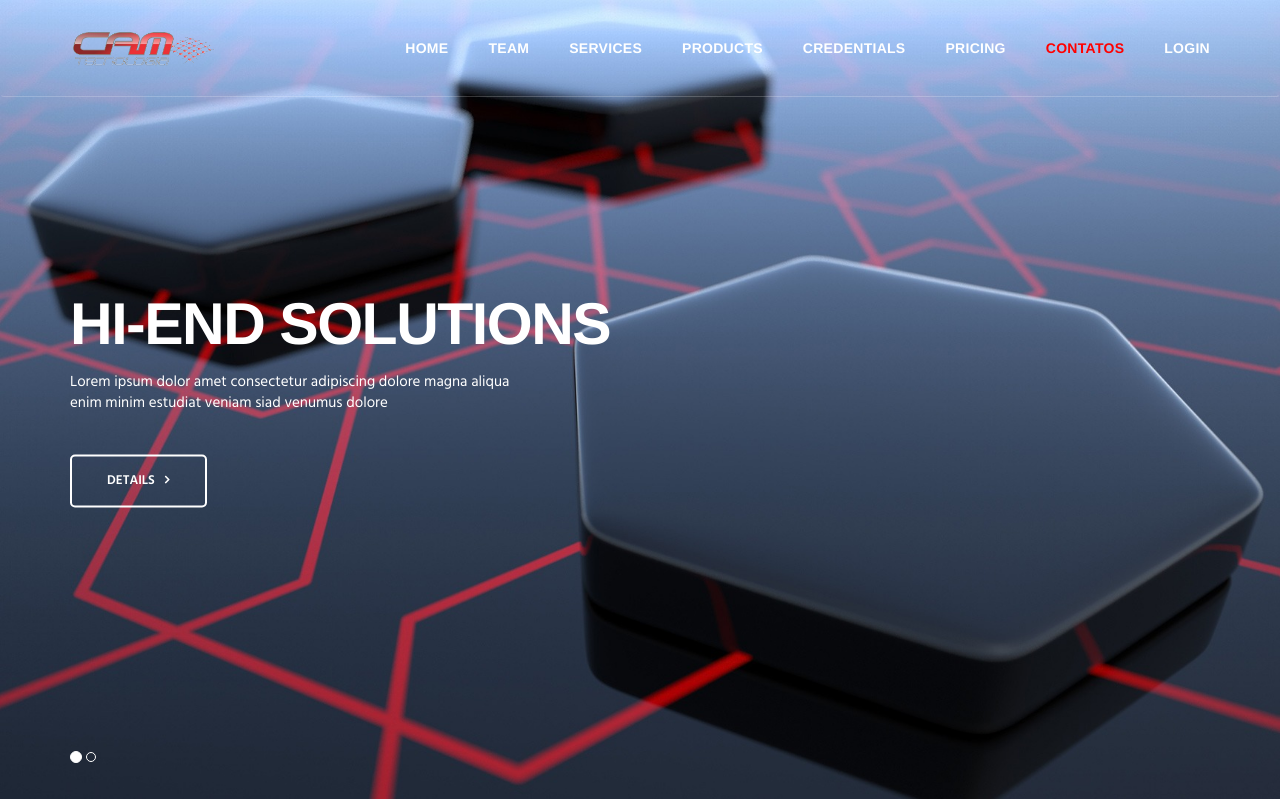
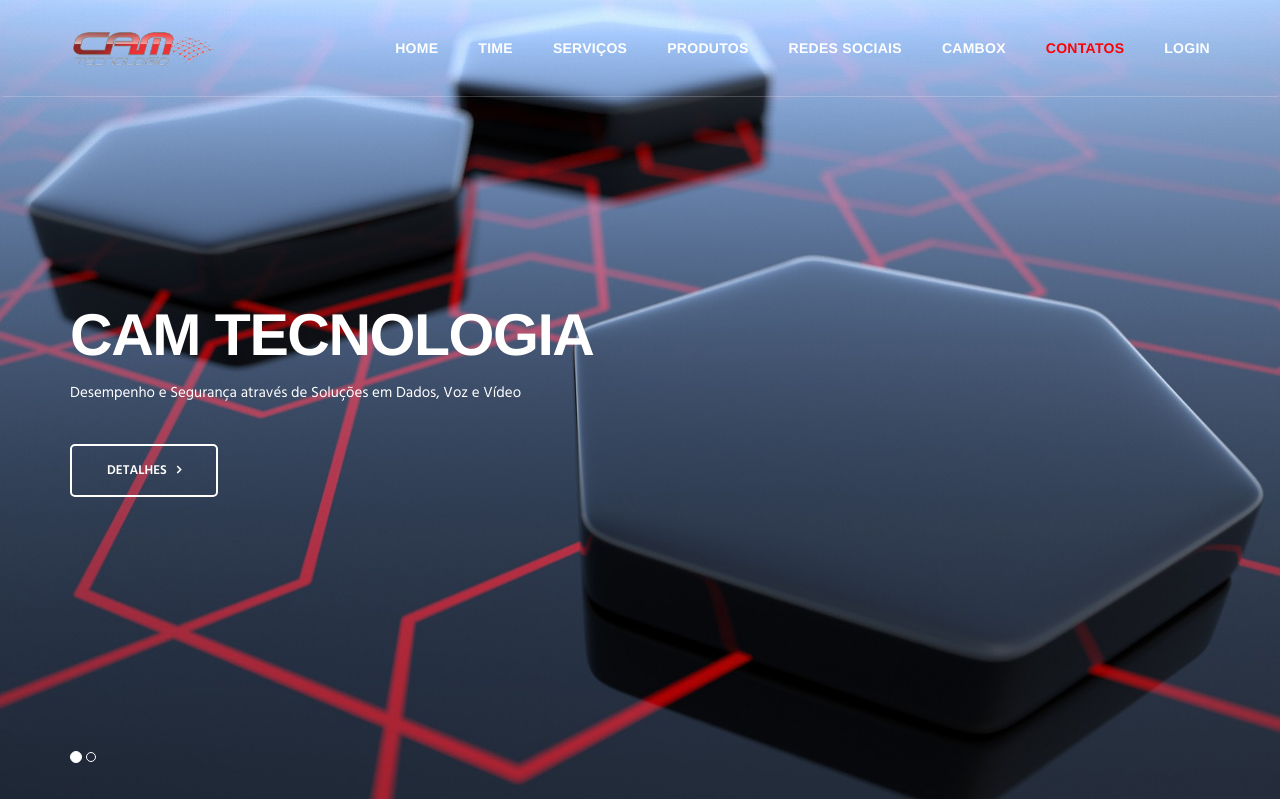
Before and after one commit to enailecr/CAMBOXURA, a Django app: page / in a window 1280 px wide. Shown: the top 799 px of the page. Run offline with Django 3.2, Linux system fonts and the light colour scheme; some libraries are stand-ins or nearby versions.

Commit message:
minor changes

```diff
--- a/templates/index.html
+++ b/templates/index.html
@@ -53,11 +53,11 @@
                         <div class="menu-container">
                             <ul class="nav navbar-nav navbar-nav-right">
                                 <li class="js_nav-item nav-item"><a class="nav-item-child nav-item-hover" href="#body">Home</a></li>
-                                <li class="js_nav-item nav-item"><a class="nav-item-child nav-item-hover" href="#about">Team</a></li>
-								<li class="js_nav-item nav-item"><a class="nav-item-child nav-item-hover" href="#services">Services</a></li>
-                                <li class="js_nav-item nav-item"><a class="nav-item-child nav-item-hover" href="#products">Products</a></li>
-								<li class="js_nav-item nav-item"><a class="nav-item-child nav-item-hover" href="#work">Credentials</a></li>
-                                <li class="js_nav-item nav-item"><a class="nav-item-child nav-item-hover" href="#pricing">Pricing</a></li>
+                                <li class="js_nav-item nav-item"><a class="nav-item-child nav-item-hover" href="#about">Time</a></li>
+								<li class="js_nav-item nav-item"><a class="nav-item-child nav-item-hover" href="#services">Serviços</a></li>
+                                <li class="js_nav-item nav-item"><a class="nav-item-child nav-item-hover" href="#products">Produtos</a></li>
+								<li class="js_nav-item nav-item"><a class="nav-item-child nav-item-hover" href="#work">Redes Sociais</a></li>
+                                <li class="js_nav-item nav-item"><a class="nav-item-child nav-item-hover" href="#pricing">CAMBOX</a></li>
                                 <li class="js_nav-item nav-item"><a class="nav-item-child nav-item-hover" href="#contact">Contatos</a></li>
                                 <li class="js_nav-item nav-item"><a class="nav-item-child nav-item-hover" href="contas/login">Login</a></li>
                             </ul>
@@ -81,10 +81,10 @@
                     <div class="container">
                         <div class="carousel-centered">
                             <div class="margin-b-40">
-                                <h1 class="carousel-title">Hi-End Solutions</h1>
-                                <p class="color-white">Lorem ipsum dolor amet consectetur adipiscing dolore magna aliqua <br/> enim minim estudiat veniam siad venumus dolore</p>
+                                <h1 class="carousel-title">CAM Tecnologia</h1>
+                                <p class="color-white">Desempenho e Segurança através de Soluções em Dados, Voz e Vídeo </p>
                             </div>
-                            <a href="#" class="btn-theme btn-theme-sm btn-white-brd text-uppercase">Details</a>
+                            <a href="#" class="btn-theme btn-theme-sm btn-white-brd text-uppercase">Detalhes</a>
                         </div>
                     </div>
                 </div>
```
